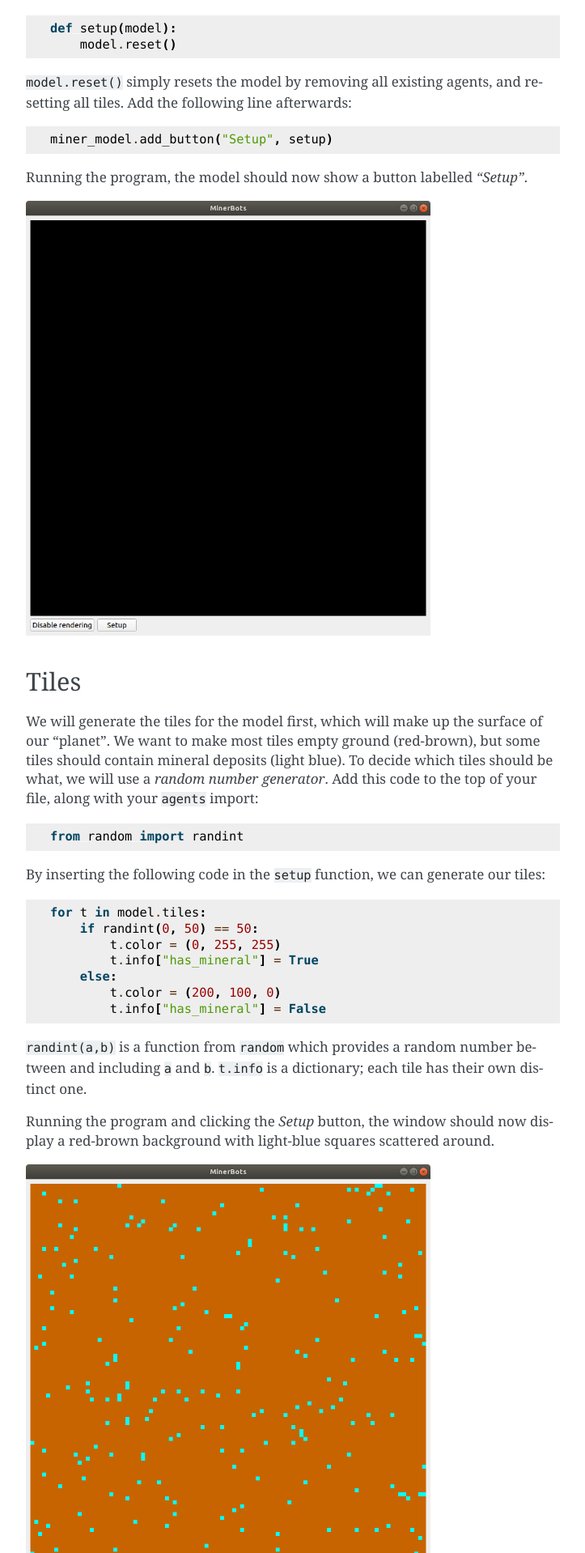
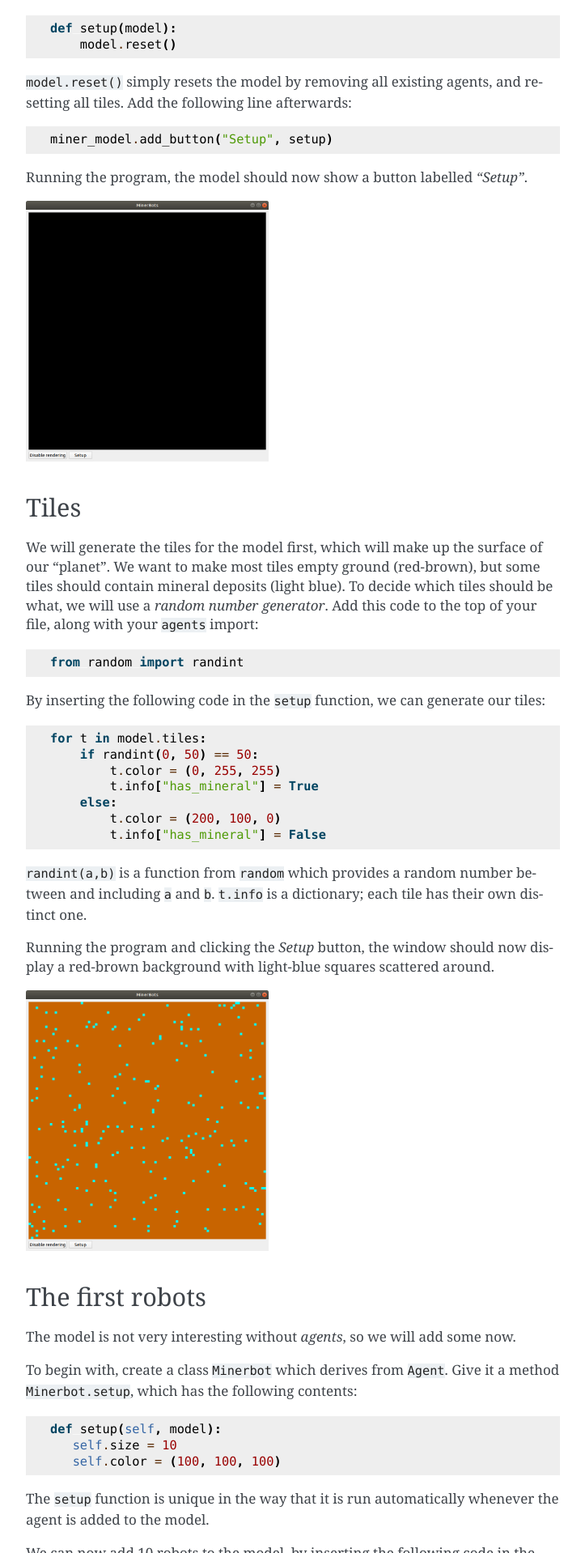
Before and after one commit to DatalogiForAlle/AgentsPy, a Sphinx documentation site: the page built from docs/source/tutorial.rst, in a window 1280 px wide. Shown: the part 1482-3400 px from the top of the page at 81% size, without its empty margins (388-1111 px from the left). Built offline with Sphinx 7.4.7, drawn with Linux system fonts in a browser that asks for light colours.

Commit message:
Smaller images in tutorial

```diff
--- a/docs/source/tutorial.rst
+++ b/docs/source/tutorial.rst
@@ -47,7 +47,7 @@ While we add functionality to our model, we will also add a bit of UI that makes
 Running the program, the model should now show a button labelled *"Setup"*.
 
 .. image:: tutorial_images/minerbots_2.png
-   :width: 500
+   :width: 300
 
 Tiles
 -----
@@ -72,7 +72,7 @@ By inserting the following code in the ``setup`` function, we can generate our t
 Running the program and clicking the *Setup* button, the window should now display a red-brown background with light-blue squares scattered around.
 
 .. image:: tutorial_images/minerbots_3.png
-   :width: 500
+   :width: 300
 
 The first robots
 ----------------
@@ -96,7 +96,7 @@ We can now add 10 robots to the model, by inserting the following code in the ``
 The simulation should now show 10 grey circles scattered around the landscape.
 
 .. image:: tutorial_images/minerbots_4.png
-   :width: 500
+   :width: 300
 
 Better robots
 -------------
@@ -130,7 +130,7 @@ Finally, as with the *Setup* button, add a *Go* button, which, when pressed, wil
 Running the simulation and pressing the *Go* button, you should now see the robots moving around.
 
 .. image:: tutorial_images/minerbots_5.png
-   :width: 500
+   :width: 300
 
 Even better robots
 ------------------
@@ -170,7 +170,7 @@ This code inspects the tile that the robot is standing on, and, if the tile cont
 The simulation should now show the robots moving around randomly, picking up minerals they come across.
 
 .. image:: tutorial_images/minerbots_6.png
-   :width: 500
+   :width: 300
 
 More agent types
 ----------------
@@ -224,7 +224,7 @@ Finally, add a single ``Homebase`` to the model by inserting:
 into the ``step`` function where the robots are also created.
 
 .. image:: tutorial_images/minerbots_7.png
-   :width: 500
+   :width: 300
 
 Graphs
 ------
```
